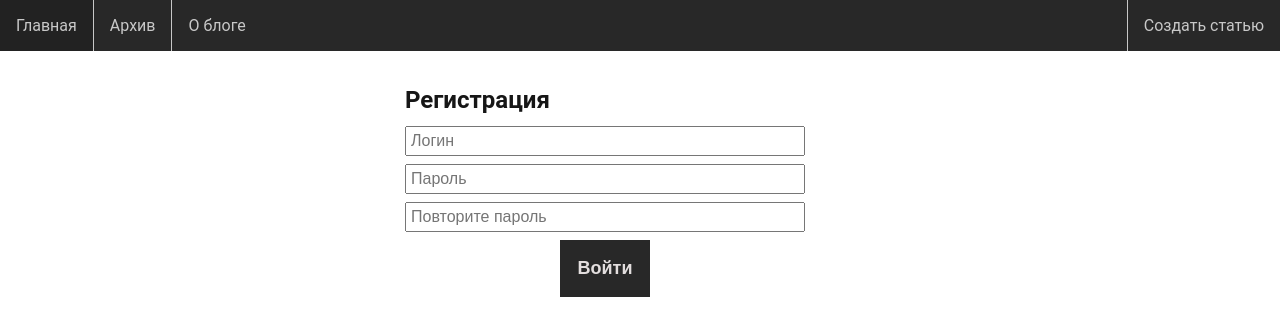
After one commit to NipisAlqizam/simple_flask_blog, a Flask app: page /register in a window 1280 px wide. The commit adds this page. Shown: the top 336 px of the page. Run offline with Flask 2, Linux system fonts and the light colour scheme.

Commit message:
Добавил страницы "Войти" и "Регистрация".

```diff
--- a/app.py
+++ b/app.py
@@ -56,6 +56,17 @@ def archive():
     no_articles = len(archive) == 0
     return render_template('archive.html', archive=archive, no_articles=no_articles)
 
+@app.route('/login', methods=['GET', 'POST'])
+def login():
+    if request.method == 'POST':
+        abort(404)
+    return render_template('login.html')
+
+@app.route('/register', methods=['GET', 'POST'])
+def register():
+    if request.method == 'POST':
+        abort(404)
+    return render_template('register.html')
 
 @app.route('/article/<id>')
 def article(id):
--- a/static/create.css
+++ b/static/create.css
@@ -17,6 +17,10 @@ input[type="submit"] {
   font-size: 18px;
   cursor: pointer;
 }
+input[type="submit"]:hover {
+  background: #e3dede;
+  color: #282828;
+}
 input[type="text"] {
   margin-bottom: 0.25em;
   font-size: 18px;
--- /dev/null
+++ b/static/register.css
@@ -0,0 +1,52 @@
+.login_box {
+    width: 25em;
+    margin: 2em auto;
+    font-size: 16px;
+  }
+  .login_box form {
+    display: -webkit-flex;
+    display: -ms-flex;
+    display: flex;
+    -webkit-flex-direction: column;
+    -ms-flex-direction: column;
+    flex-direction: column;
+    padding: 0;
+    margin: 0;
+  }
+  .login_box input {
+    margin-bottom: 0.5em;
+    padding: 0.25em;
+    font-size: inherit;
+  }
+  .login_box h2 {
+    margin: 0.5em 0 !important;
+
+  }
+  .login_box input[type="submit"] {
+    -ms-align-self: center;
+    align-self: center;
+    padding: 1em;
+    background: #282828;
+    border: none;
+    color: #e3dede;
+    font-weight: bold;
+    cursor: pointer;
+    font-size: 18px;
+    margin-bottom: 0;
+  }
+  .login_box input[type="submit"]:hover {
+    background: #e3dede;
+    color: #282828;
+  }
+  .incorrect_password {
+    border: 2px solid red;
+  }
+  .info {
+    margin-bottom: 0.25em;
+    margin-left: auto;
+    margin-right: auto;
+    display: none;
+  }
+  .incorrect_password ~ .info {
+    display: block;
+  }
--- /dev/null
+++ b/static/register.js
@@ -0,0 +1,9 @@
+function validatePassword() {
+  let pass1 = document.forms["register"]["password"].value;
+  let pass2 = document.forms["register"]["repeat_password"];
+  if (pass1 != pass2.value) {
+    document.forms["register"]["password"].className = "incorrect_password";
+    document.forms["register"]["repeat_password"].className = "incorrect_password";
+    return false;
+  }
+}
--- /dev/null
+++ b/templates/register.html
@@ -0,0 +1,25 @@
+{% extends "base.html" %}
+
+{% block title %}
+  Регистрация
+{% endblock %}
+
+{% block css %}
+  <link rel="stylesheet" href="{{url_for('static', filename='register.css')}}">
+  <script src="{{url_for('static', filename='register.js')}}" charset="utf-8"></script>
+{% endblock %}
+
+{% block content %}
+<div class="login_box">
+<h2>Регистрация</h2>
+<form name="register" action="register" onsubmit="return validatePassword()" method="post">
+  <input type="text" name="login" placeholder="Логин">
+  <input type="password" name="password" placeholder="Пароль">
+  <input type="password" name="repeat_password" placeholder="Повторите пароль"></input>
+  <div class="info">
+    Пароли не совпадают.
+  </div>
+  <input type="submit" value="Войти">
+</form>
+</div>
+{% endblock %}
```
Also changed, not shown: static/login.css (added, +40 -0 lines), templates/login.html (added, +20 -0 lines).
